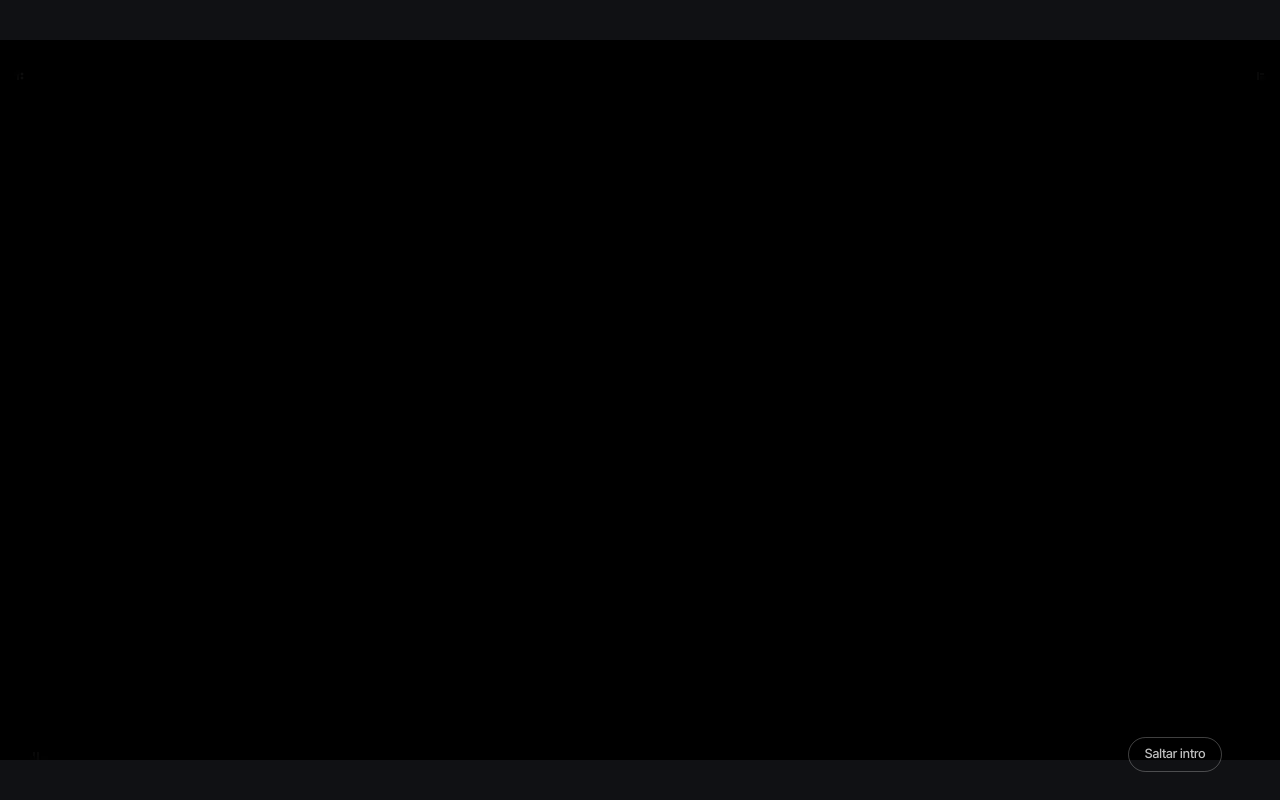
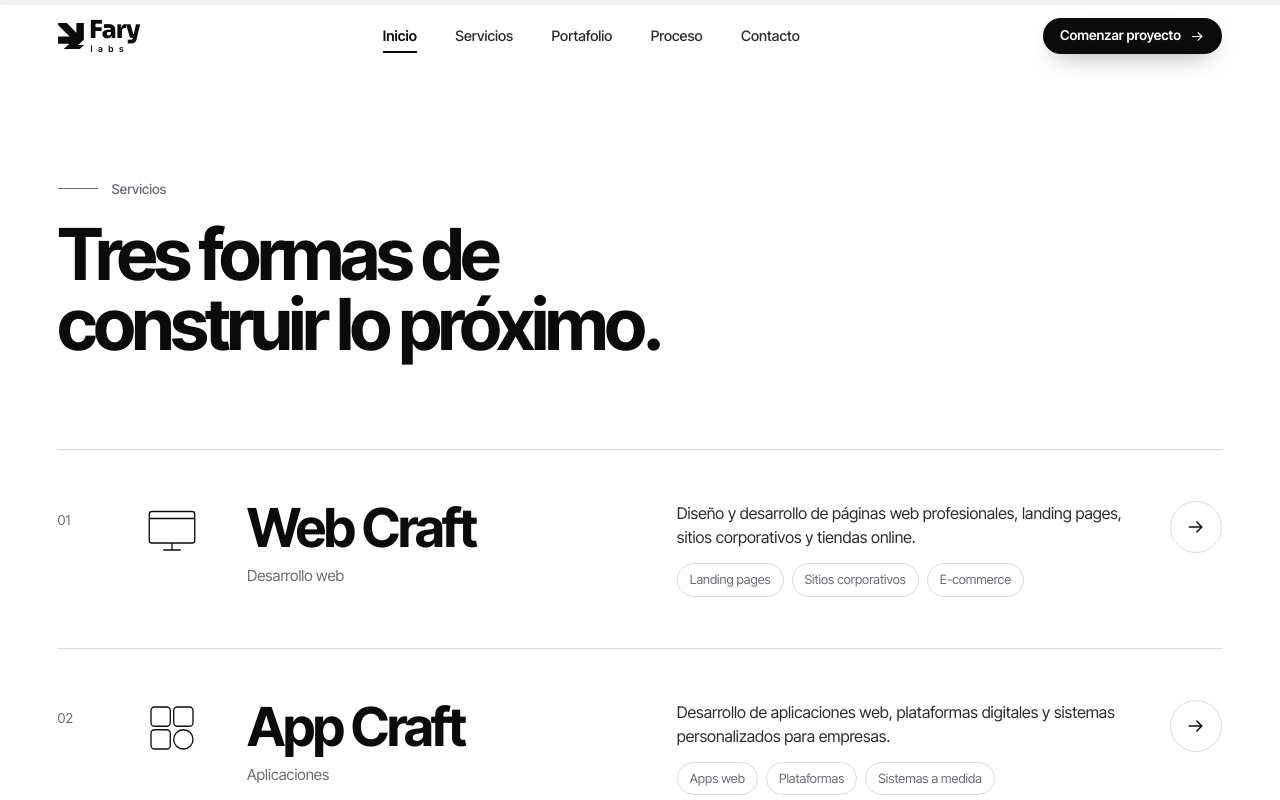
Before and after one commit to samuelcede885-ui/codecraft-studios, a Next.js app: page / in a window 1280 px wide. Shown: the top 800 px of the page. Built offline with nearby package versions, Linux system fonts and the light colour scheme.

Commit message:
Faster logo intro: trim the black lead-in, 1.6x speed, preload
Co-Authored-By: Claude Opus 5.5 <noreply@anthropic.com>
Claude-Session: https://claude.ai/code/session_01EY3ufN2MeomTbdyd9kzNmH

```diff
--- a/src/app/globals.css
+++ b/src/app/globals.css
@@ -100,8 +100,8 @@ a {
   overflow: hidden;
   background: #101114;
   transition:
-    opacity 0.7s var(--ease),
-    visibility 0.7s;
+    opacity 0.5s var(--ease),
+    visibility 0.5s;
 }
 .preloader.is-leaving {
   opacity: 0;
--- a/src/app/layout.tsx
+++ b/src/app/layout.tsx
@@ -30,6 +30,7 @@ export default function RootLayout({ children }: { children: React.ReactNode })
       <head>
         {/* Antes del primer pintado: sin intro si ya se vio en esta sesión o si se pide menos movimiento. */}
         <script dangerouslySetInnerHTML={{ __html: introScript }} />
+        <link rel="preload" as="image" href="/projects/fary-intro.webp" fetchPriority="high" />
       </head>
       <body>
         <a href="#contenido" className="skip-link">
--- a/src/components/Preloader.tsx
+++ b/src/components/Preloader.tsx
@@ -3,8 +3,8 @@
 import { useEffect, useRef, useState } from "react";
 
 const SEEN_KEY = "fary-intro-seen";
-const INTRO_MS = 8000;
-const MAX_MS = 11000;
+const INTRO_MS = 3050;
+const MAX_MS = 6000;
 
 declare global {
   interface Window {
@@ -20,7 +20,7 @@ function announceDone() {
 }
 
 /**
- * Intro animada del logo de Fary Labs antes de mostrar la web (WebP animado de 8 s,
+ * Intro animada del logo de Fary Labs antes de mostrar la web (WebP animado de 3 s,
  * generado desde el vídeo original: funciona también donde no se permite <video>).
  * Se ve una vez por sesión; se omite con prefers-reduced-motion (ver script en layout.tsx).
  */
@@ -41,11 +41,11 @@ export function Preloader() {
       setPhase("done");
     } else {
       setPhase("leaving");
-      window.setTimeout(() => setPhase("done"), 700);
+      window.setTimeout(() => setPhase("done"), 500);
     }
   }
 
-  /** La animación dura 8 s desde que la imagen se muestra (o se vuelve a montar). */
+  /** La animación dura 3 s desde que la imagen se muestra (o se vuelve a montar). */
   function startClock() {
     window.clearTimeout(endTimer.current);
     endTimer.current = window.setTimeout(() => finish(), INTRO_MS);
@@ -81,6 +81,8 @@ export function Preloader() {
         alt=""
         width={1280}
         height={720}
+        fetchPriority="high"
+        decoding="sync"
         ref={img}
         onLoad={startClock}
         onError={() => finish()}
```
Also changed, not shown: public/projects/fary-intro.webp.
